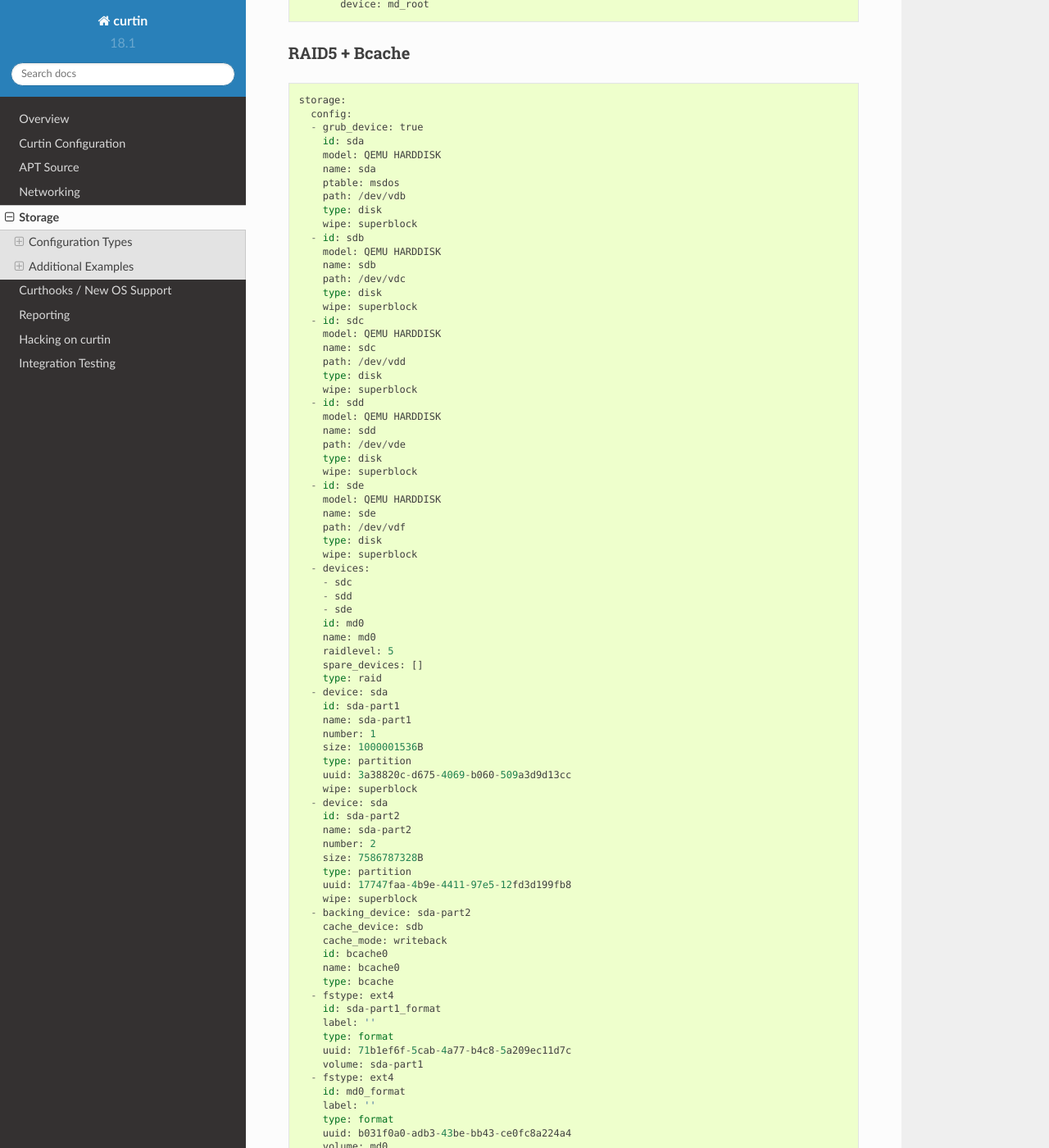
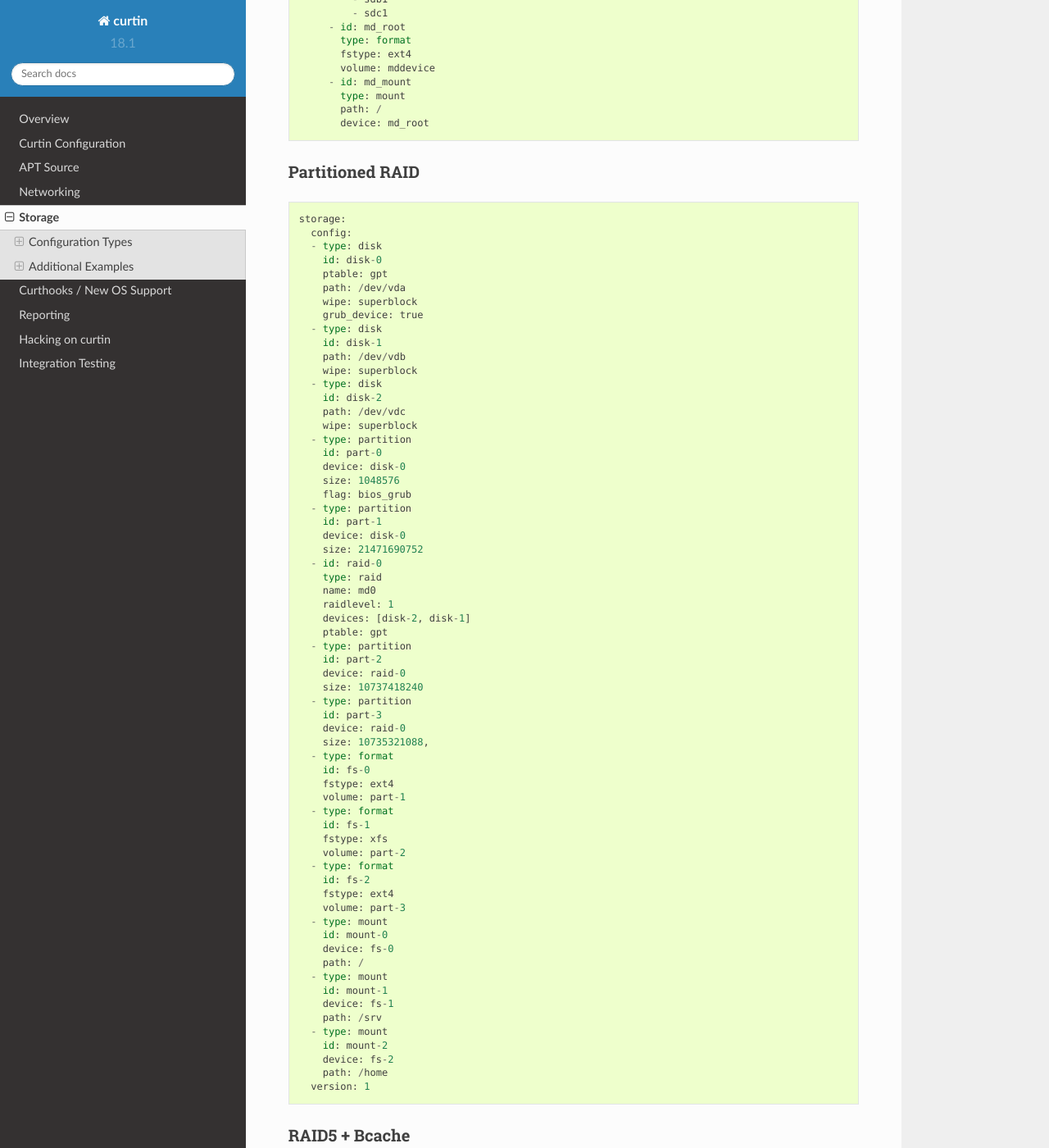
Before and after one commit to canonical/curtin, a Sphinx documentation site: the page built from doc/topics/storage.rst, in a window 1280 px wide and 1400 px high, scrolled down 21095 px. Shown: the whole window at 82% size. Built offline with Sphinx 7.4.7 and the Read the Docs theme 2.0.0, drawn with Linux system fonts in a browser that asks for light colours; some of the changed text lies outside the part shown.

Commit message:
document that you can set ptable on raids

```diff
--- a/doc/topics/storage.rst
+++ b/doc/topics/storage.rst
@@ -613,6 +613,11 @@ The ``spare_devices`` key specifies a list of the devices that will be used for
 spares in the raid array. Each device must be referenced by ``id`` and the
 device must be previously defined in the storage configuration.  May be empty.
 
+**ptable**: *msdos, gpt*
+
+To partition the array rather than mounting it directly, the
+``ptable`` key must be present and a valid type of partition table,
+i.e. msdos or gpt.
 
 **Config Example**::
 
@@ -801,6 +806,7 @@ Learn by examples.
 - LVM
 - Bcache
 - RAID Boot
+- Partitioned RAID
 - RAID5 + Bcache
 - ZFS Root Simple
 - ZFS Root
@@ -1045,6 +1051,76 @@ RAID Boot
          path: /
          device: md_root
 
+Partitioned RAID
+~~~~~~~~~~~~~~~~
+
+::
+
+  storage:
+    config:
+    - type: disk
+      id: disk-0
+      ptable: gpt
+      path: /dev/vda
+      wipe: superblock
+      grub_device: true
+    - type: disk
+      id: disk-1
+      path: /dev/vdb
+      wipe: superblock
+    - type: disk
+      id: disk-2
+      path: /dev/vdc
+      wipe: superblock
+    - type: partition
+      id: part-0
+      device: disk-0
+      size: 1048576
+      flag: bios_grub
+    - type: partition
+      id: part-1
+      device: disk-0
+      size: 21471690752
+    - id: raid-0
+      type: raid
+      name: md0
+      raidlevel: 1
+      devices: [disk-2, disk-1]
+      ptable: gpt
+    - type: partition
+      id: part-2
+      device: raid-0
+      size: 10737418240
+    - type: partition
+      id: part-3
+      device: raid-0
+      size: 10735321088,
+    - type: format
+      id: fs-0
+      fstype: ext4
+      volume: part-1
+    - type: format
+      id: fs-1
+      fstype: xfs
+      volume: part-2
+    - type: format
+      id: fs-2
+      fstype: ext4
+      volume: part-3
+    - type: mount
+      id: mount-0
+      device: fs-0
+      path: /
+    - type: mount
+      id: mount-1
+      device: fs-1
+      path: /srv
+    - type: mount
+      id: mount-2
+      device: fs-2
+      path: /home
+    version: 1
+
 
 RAID5 + Bcache
 ~~~~~~~~~~~~~~
```
Also changed, not shown: other parts of doc/topics/storage.rst (+3 -3 lines).
